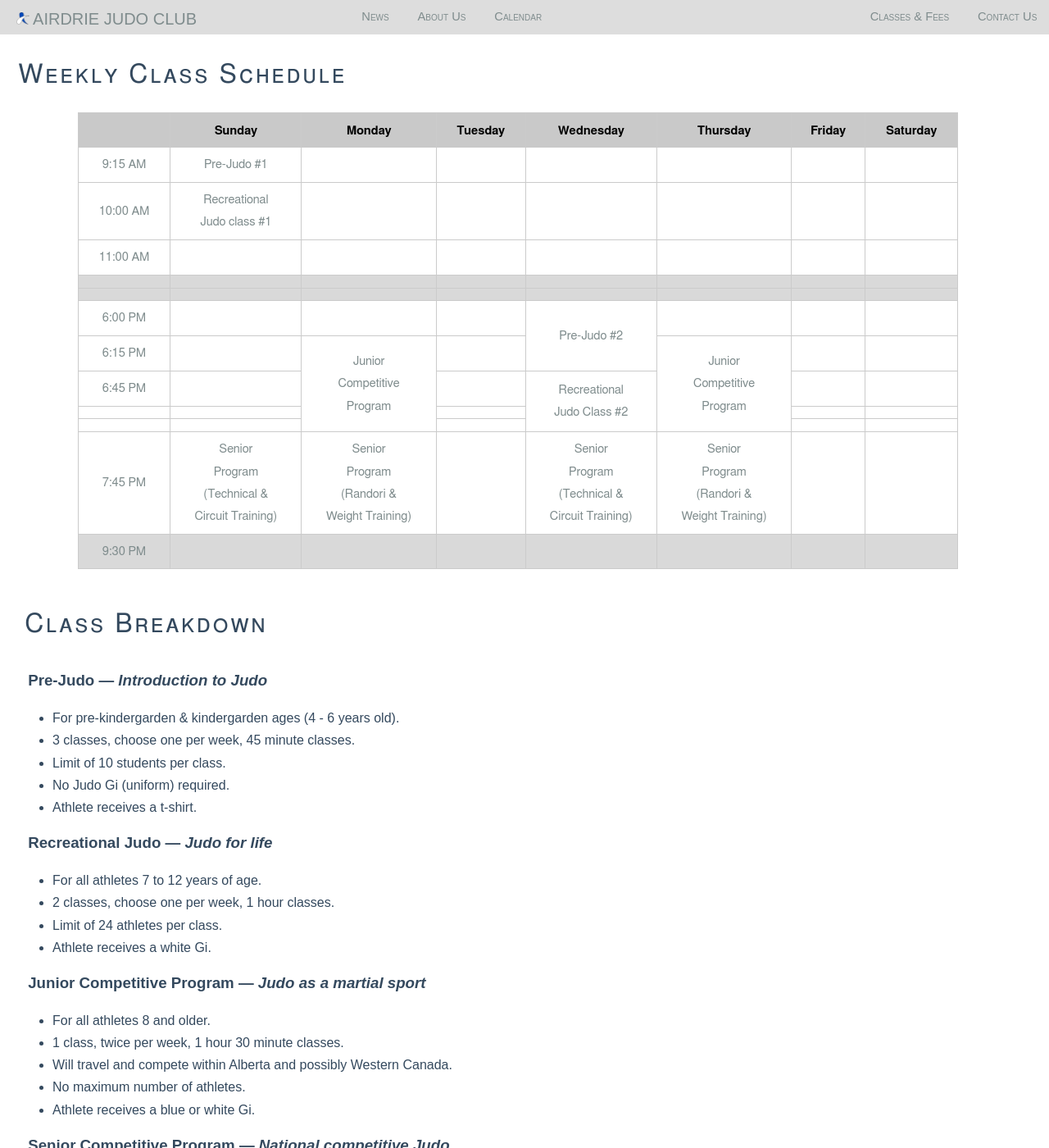
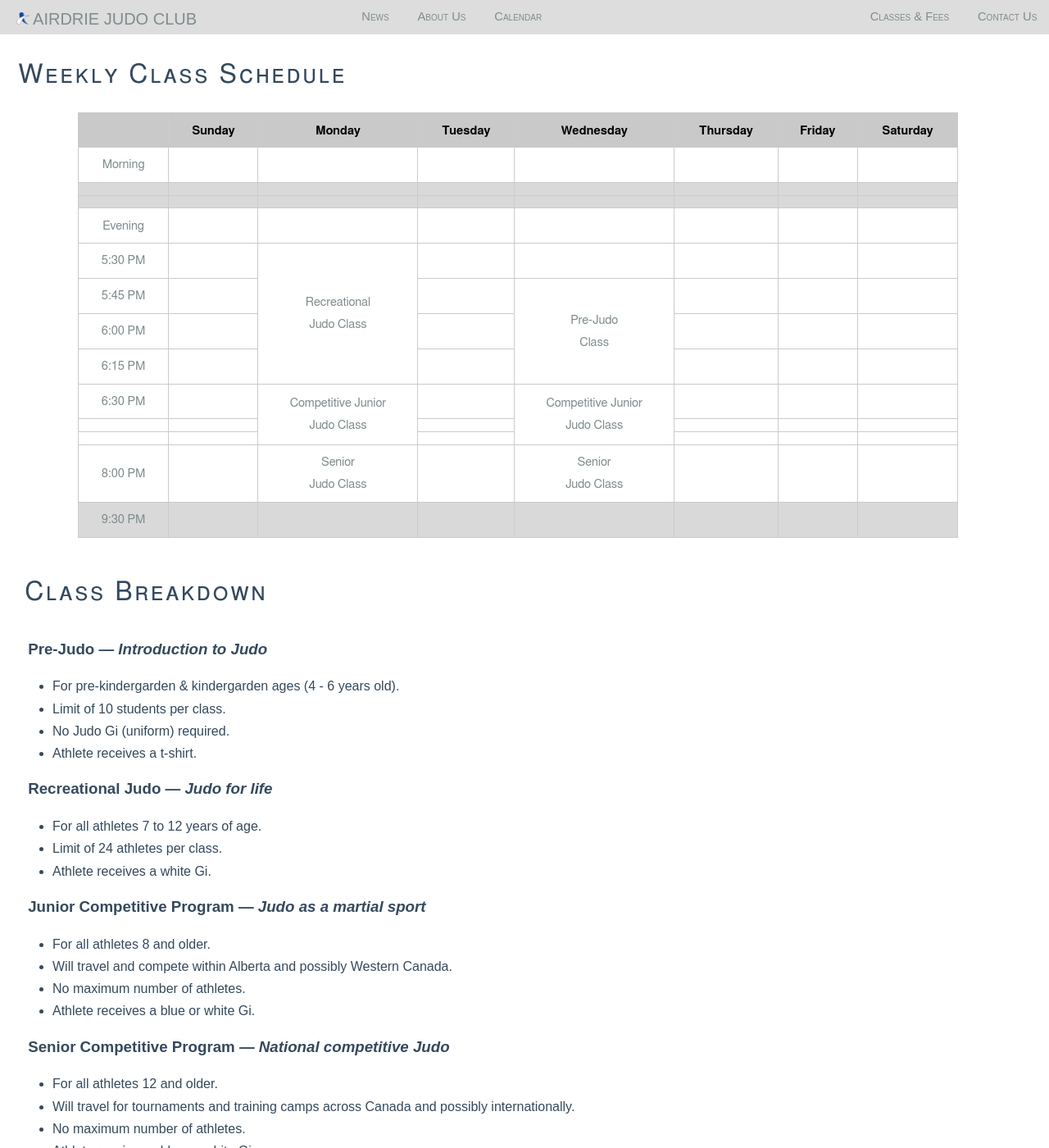
Before and after one commit to ThatGeoGuy/airdrie-judo, a Jekyll site: the page built from classes-and-fees.html, in a window 1280 px wide and 1400 px high. Shown: the whole window at 82% size. Built offline with Jekyll 4.4.1, drawn with Linux system fonts in a browser that asks for light colours; nearby versions of some CDN libraries; some of the changed text lies outside the part shown.

Commit message:
Changes class schedule for 2017 year
Classes are now mon/wed only, because new CJC is opening for
high-performance athletes.

```diff
--- a/classes-and-fees.html
+++ b/classes-and-fees.html
@@ -25,27 +25,7 @@ stylesheets:
       </thead>
       <tbody>
         <tr>
-          <td>9:15 AM</td>
-          <td>Pre-Judo #1</td>
-          <td></td>
-          <td></td>
-          <td></td>
-          <td></td>
-          <td></td>
-          <td></td>
-        </tr>
-        <tr>
-          <td>10:00 AM</td>
-          <td>Recreational <br>Judo class #1</td>
-          <td></td>
-          <td></td>
-          <td></td>
-          <td></td>
-          <td></td>
-          <td></td>
-        </tr>
-        <tr>
-          <td>11:00 AM</td>
+          <td>Morning</td>
           <td></td>
           <td></td>
           <td></td>
@@ -55,41 +35,82 @@ stylesheets:
           <td></td>
         </tr>
         <tr class='blank-row'>
-          <td></td> <td></td> <td></td> <td></td>
-          <td></td> <td></td> <td></td> <td></td>
+          <td></td>
+          <td></td>
+          <td></td>
+          <td></td>
+          <td></td>
+          <td></td>
+          <td></td>
+          <td></td>
         </tr>
         <tr class='blank-row'>
-          <td></td> <td></td> <td></td> <td></td>
-          <td></td> <td></td> <td></td> <td></td>
+          <td></td>
+          <td></td>
+          <td></td>
+          <td></td>
+          <td></td>
+          <td></td>
+          <td></td>
+          <td></td>
+        </tr>
+        <tr>
+          <td>Evening</td>
+          <td></td>
+          <td></td>
+          <td></td>
+          <td></td>
+          <td></td>
+          <td></td>
+          <td></td>
+        </tr>
+        <tr>
+          <td>5:30 PM</td>
+          <td></td>
+          <td rowspan=4>Recreational <br>Judo Class</td>
+          <td></td>
+          <td></td>
+          <td></td>
+          <td></td>
+          <td></td>
+        </tr>
+        <tr>
+          <td>5:45 PM</td>
+          <td></td>
+          <td></td>
+          <td rowspan=3>Pre-Judo <br>Class</td>
+          <td></td>
+          <td></td>
+          <td></td>
         </tr>
         <tr>
           <td>6:00 PM</td>
           <td></td>
           <td></td>
           <td></td>
-          <td rowspan=2>Pre-Judo #2</td>
+          <td></td>
+          <td></td>
+        </tr>
+       <tr>
+          <td>6:15 PM</td>
+          <td></td>
+          <td></td>
           <td></td>
           <td></td>
           <td></td>
         </tr>
         <tr>
-          <td>6:15 PM</td>
+          <td>6:30 PM</td>
           <td></td>
-          <td rowspan=4>Junior<br>Competitive<br>Program</td>
+          <td rowspan=3>Competitive Junior <br>Judo Class</td>
           <td></td>
-          <td rowspan=4>Junior<br>Competitive<br>Program</td>
+          <td rowspan=3>Competitive Junior <br>Judo Class</td>
+          <td></td>
           <td></td>
           <td></td>
         </tr>
         <tr>
-          <td>6:45 PM</td>
           <td></td>
-          <td></td>
-          <td rowspan=3>Recreational <br>Judo Class #2</td>
-          <td></td>
-          <td></td>
-        </tr>
-        <tr>
           <td></td>
           <td></td>
           <td></td>
@@ -102,38 +123,40 @@ stylesheets:
           <td></td>
           <td></td>
           <td></td>
+          <td></td>
         </tr>
         <tr>
-          <td>7:45 PM</td>
-          <td>Senior<br>Program<br>(Technical &<br> Circuit Training)</td>
-          <td>Senior<br>Program<br>(Randori &<br> Weight Training)</td>
+          <td>8:00 PM</td>
           <td></td>
-          <td>Senior<br>Program<br>(Technical &<br> Circuit Training)</td>
-          <td>Senior<br>Program<br>(Randori &<br> Weight Training)</td>
+          <td>Senior<br>Judo Class</td>
+          <td></td>
+          <td>Senior<br>Judo Class</td>
+          <td></td>
           <td></td>
           <td></td>
         </tr>
         <tr class='blank-row'>
-          <td>9:30 PM</td> <td></td> <td></td> <td></td>
-          <td></td> <td></td> <td></td> <td></td>
+          <td>9:30 PM</td>
+          <td></td>
+          <td></td>
+          <td></td>
+          <td></td>
+          <td></td>
+          <td></td>
+          <td></td>
         </tr>
       </tbody>
     </table>
 
     <dl class='mobile-only'>
-      <dt>Pre-Judo #1</dt>
-      <dd>Sunday morning from 9:15 AM to 10:00 AM</dd>
-      <dt>Pre-Judo #2</dt>
-      <dd>Wednesday evenings from 6:00 PM to 6:45 PM</dd>
-      <dt>Recreational Judo Class #1</dt>
-      <dd>Sunday mornings from 10:00 AM to 11:00 AM</dd>
-      <dt>Recreational Judo Class #2</dt>
-      <dd>Wednesday evenings from 6:45 PM to 7:45 PM</dd>
+      <dt>Pre-Judo</dt>
+      <dd>Wednesday evenings from 5:45 PM to 6:30 PM</dd>
+      <dt>Recreational Judo Class</dt>
+      <dd>Wednesday evenings from 5:30 PM to 6:30 PM</dd>
       <dt>Junior Competitive Program</dt>
-      <dd>Monday <u>and</u> Thursday evenings from 6:15 PM to 7:45 PM</dd>
+      <dd>Monday <u>and</u> Wednesday evenings from 6:30 PM to 8:00 PM</dd>
       <dt>Senior Program</dt>
-      <dd>Technical & circuit training on Sunday <u>and</u> Wednesday evenings from 7:45 PM to 9:30 PM.</dd>
-      <dd>Randori & weight training on Monday <u>and</u> Thursday evenings from 7:45 PM to 9:30 PM.</dd>
+      <dd>Monday <u>and</u> Wednesday evenings from 8:00 PM to 9:30 PM</dd>
     </dl>
   </div>
 
@@ -144,7 +167,6 @@ stylesheets:
         <h3>Pre-Judo &#151 <em>Introduction to Judo</em></h3>
         <ul>
           <li>For pre-kindergarden & kindergarden ages (4 - 6 years old).</li>
-          <li>3 classes, choose one per week, 45 minute classes.</li>
           <li>Limit of 10 students per class.</li>
           <li>No Judo Gi (uniform) required.</li>
           <li>Athlete receives a t-shirt.</li>
@@ -153,7 +175,6 @@ stylesheets:
         <h3>Recreational Judo &#151 <em>Judo for life</em></h3>
         <ul>
           <li>For all athletes 7 to 12 years of age.</li>
-          <li>2 classes, choose one per week, 1 hour classes.</li>
           <li>Limit of 24 athletes per class.</li>
           <li>Athlete receives a white Gi.</li>
         </ul>
@@ -161,7 +182,6 @@ stylesheets:
         <h3>Junior Competitive Program &#151 <em>Judo as a martial sport</em></h3>
         <ul>
           <li>For all athletes 8 and older.</li>
-          <li>1 class, twice per week, 1 hour 30 minute classes.</li>
           <li>Will travel and compete within Alberta and possibly Western Canada.</li>
           <li>No maximum number of athletes.</li>
           <li>Athlete receives a blue or white Gi.</li>
@@ -170,7 +190,6 @@ stylesheets:
         <h3>Senior Competitive Program &#151 <em>National competitive Judo</em></h3>
         <ul>
           <li>For all athletes 12 and older.</li>
-          <li>1 class, four times per week, 1 hour 45 minute classes.</li>
           <li>Will travel for tournaments and training camps across Canada and possibly internationally.</li>
           <li>No maximum number of athletes.</li>
           <li>Athlete receives a blue or white Gi.</li>
```
